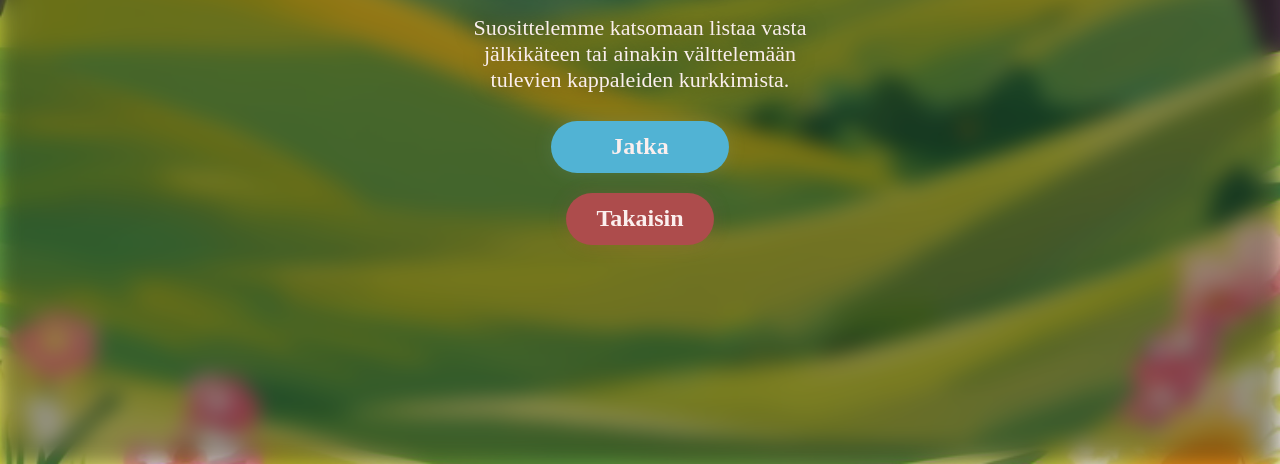
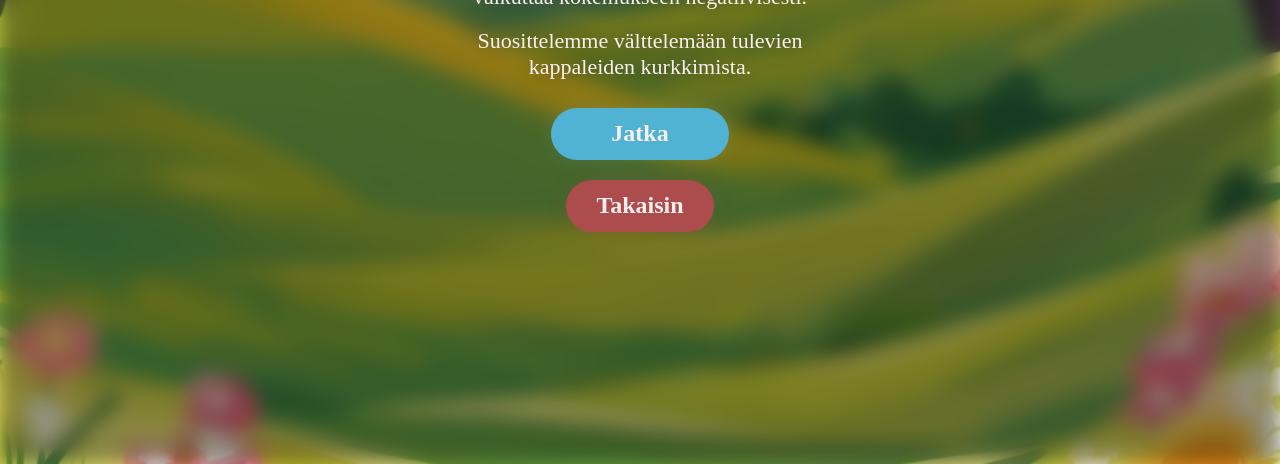
Before and after one commit to AatosTapper/AatosTapper.github.io, a plain HTML site: page warning_page.html in a window 1280 px wide. Shown: the part 336-800 px from the top of the page. Drawn offline with Linux system fonts and the light colour scheme; a web font is replaced by a local one.

Commit message:
Update warning_page.html

```diff
--- a/warning_page.html
+++ b/warning_page.html
@@ -19,8 +19,7 @@
                 </p>
                 <br>
                 <p class="warn-text">
-                    Suosittelemme katsomaan listaa vasta jälkikäteen tai
-                    ainakin välttelemään tulevien kappaleiden kurkkimista.
+                    Suosittelemme välttelemään tulevien kappaleiden kurkkimista.
                 </p>
                 <br>
                 <button class="button-bigger" onclick="location.href = 'content_page.html';">Jatka</button>
```
